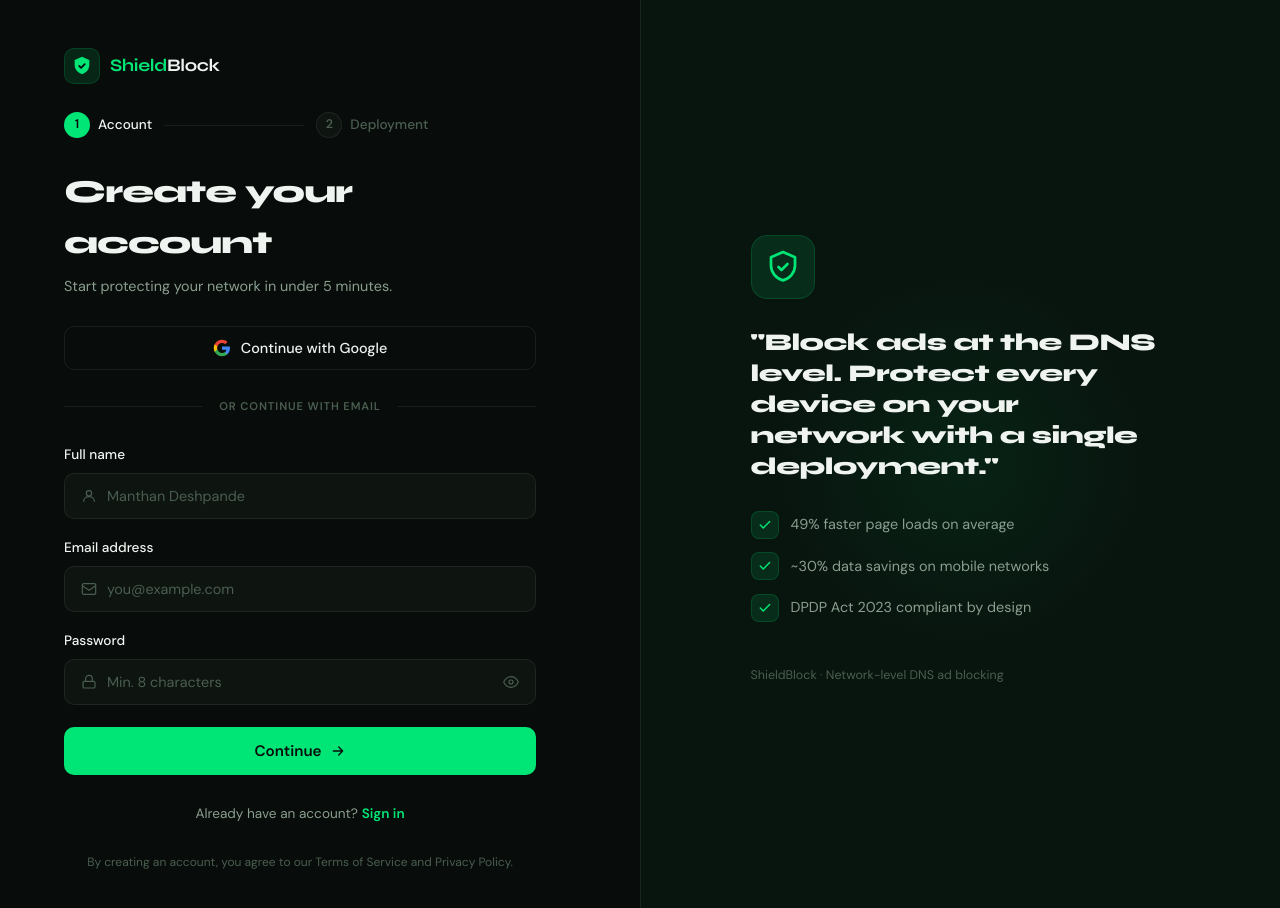
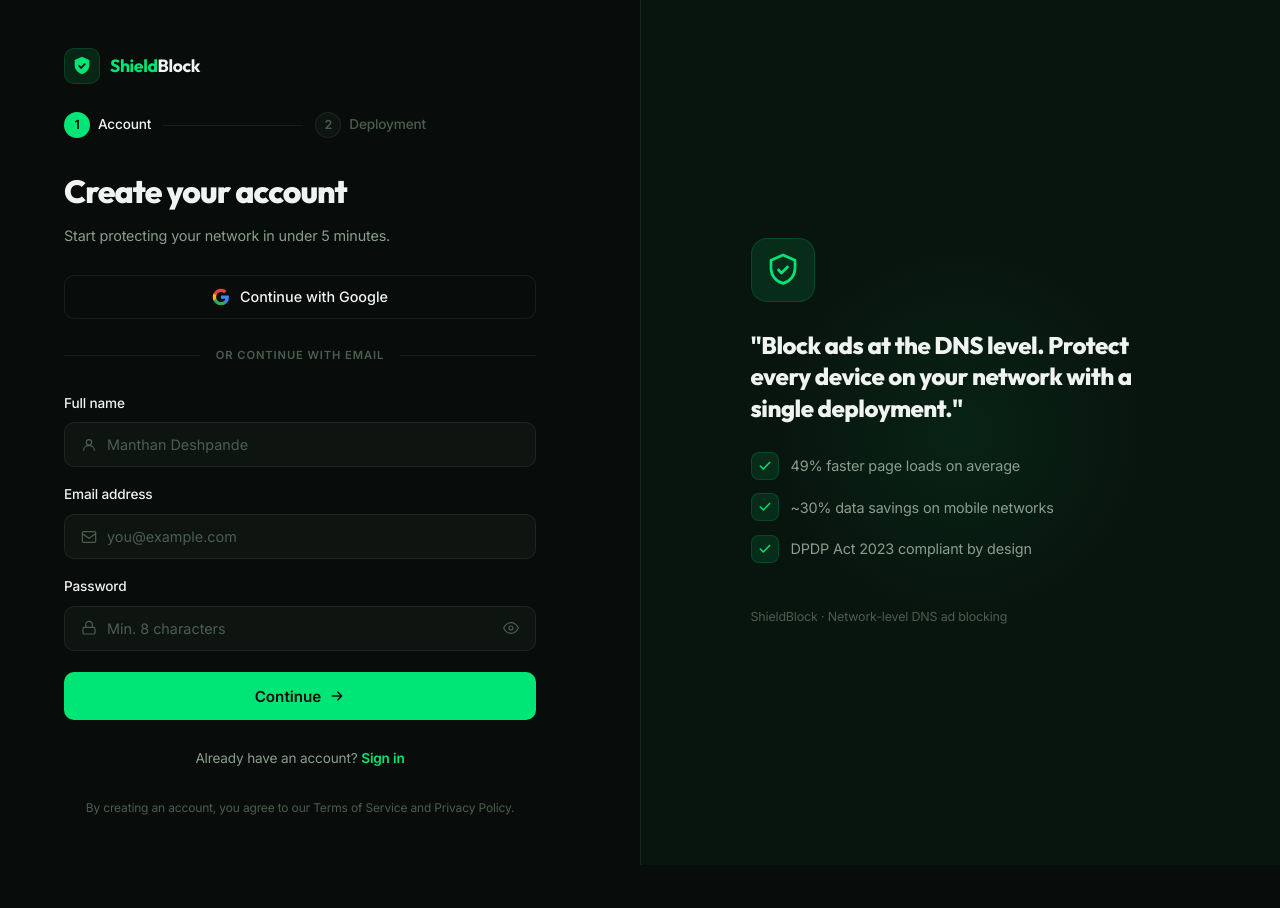
Before and after one commit to ManavKumar09/Sheildblock-website, a React (Vite) app in the folder frontend/: page /signup in a window 1280 px wide. Shown: the top 908 px of the page. After the commit the page ends 865 px from the top, so only its background shows below. Built offline with nearby package versions, Linux system fonts and the light colour scheme; the HTML template or start-up script is replaced by a standard one.

Commit message:
style: implement white focus background for inputs and refine typography

```diff
--- a/frontend/index.html
+++ b/frontend/index.html
@@ -6,7 +6,7 @@
     <title>ShieldBlock — Block Ads at the DNS Level</title>
     <link rel="preconnect" href="https://fonts.googleapis.com" />
     <link rel="preconnect" href="https://fonts.gstatic.com" crossorigin />
-    <link href="https://fonts.googleapis.com/css2?family=Syne:wght@400;600;700;800&family=DM+Sans:wght@300;400;500;600&display=swap" rel="stylesheet" />
+    <link href="https://fonts.googleapis.com/css2?family=Inter:ital,wght@0,300;0,400;0,500;0,600;1,400&family=Outfit:wght@300;400;500;600;700;800;900&display=swap" rel="stylesheet" />
   </head>
   <body>
     <div id="root"></div>
--- a/frontend/src/index.css
+++ b/frontend/src/index.css
@@ -16,8 +16,8 @@
   --text-primary: #f0f4f1;
   --text-secondary: #8a9e8f;
   --text-muted: #4a5e50;
-  --font-display: 'Syne', sans-serif;
-  --font-body: 'DM Sans', sans-serif;
+  --font-display: 'Outfit', sans-serif;
+  --font-body: 'Inter', sans-serif;
   --transition: 0.25s cubic-bezier(0.4, 0, 0.2, 1);
 }
 
@@ -28,7 +28,10 @@
   background-color: var(--bg);
   color: var(--text-primary);
   line-height: 1.6;
+  letter-spacing: -0.01em;
   overflow-x: hidden;
+  -webkit-font-smoothing: antialiased;
+  -moz-osx-font-smoothing: grayscale;
 }
 
 /* Dot grid background */
@@ -73,10 +76,10 @@
 
 .section-heading {
   font-family: var(--font-display);
-  font-size: clamp(2rem, 4vw, 3rem);
+  font-size: clamp(2rem, 4vw, 3.5rem);
   font-weight: 800;
   line-height: 1.1;
-  letter-spacing: -0.03em;
+  letter-spacing: -0.045em;
   color: var(--text-primary);
   margin-bottom: 1rem;
 }
--- a/frontend/src/pages/signup/signup.css
+++ b/frontend/src/pages/signup/signup.css
@@ -191,7 +191,31 @@
 
 .signup__input-wrap:focus-within {
   border-color: var(--green);
-  color: var(--green);
+  background: #ffffff !important;
+  color: #080c0a !important;
+  transition: all var(--transition);
+}
+
+.signup__input-wrap:focus-within .signup__input {
+  color: #080c0a !important;
+}
+
+.signup__input-wrap:focus-within .signup__eye {
+  color: #4a5e50 !important;
+}
+
+.signup__input-wrap:focus-within .signup__eye:hover {
+  color: #080c0a !important;
+}
+
+/* Autofill overrides */
+.signup__input:-webkit-autofill,
+.signup__input:-webkit-autofill:hover,
+.signup__input:-webkit-autofill:focus,
+.signup__input:-webkit-autofill:active {
+  -webkit-box-shadow: 0 0 0 30px #ffffff inset !important;
+  -webkit-text-fill-color: #080c0a !important;
+  transition: background-color 5000s ease-in-out 0s;
 }
 
 .signup__input {
--- a/frontend/src/pages/signup/signup.jsx
+++ b/frontend/src/pages/signup/signup.jsx
@@ -1,6 +1,6 @@
 import { useState } from 'react'
 import { useNavigate } from 'react-router-dom'
-import './Signup.css'
+import './signup.css'
 
 const perks = [
   '49% faster page loads on average',
```
